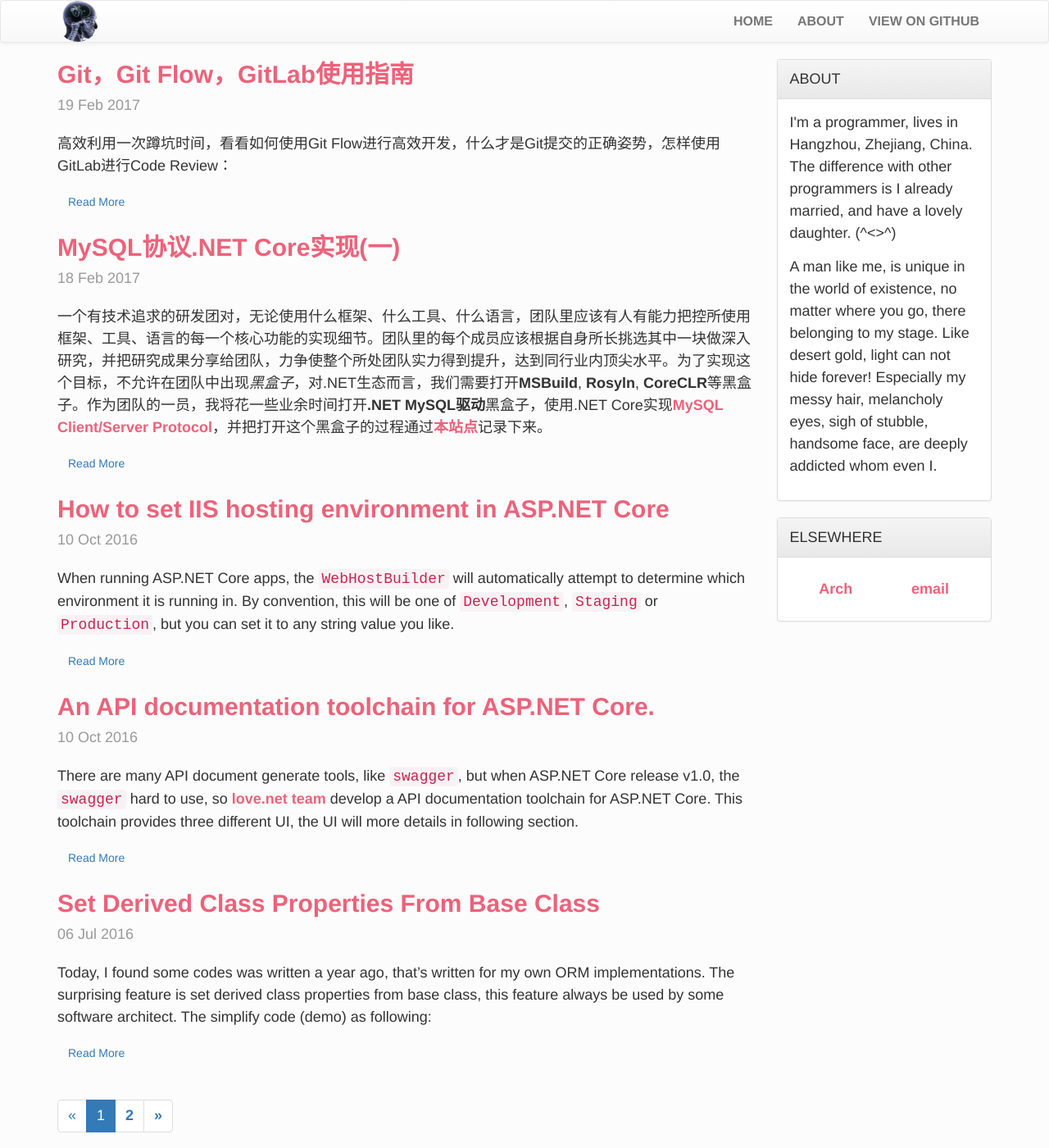
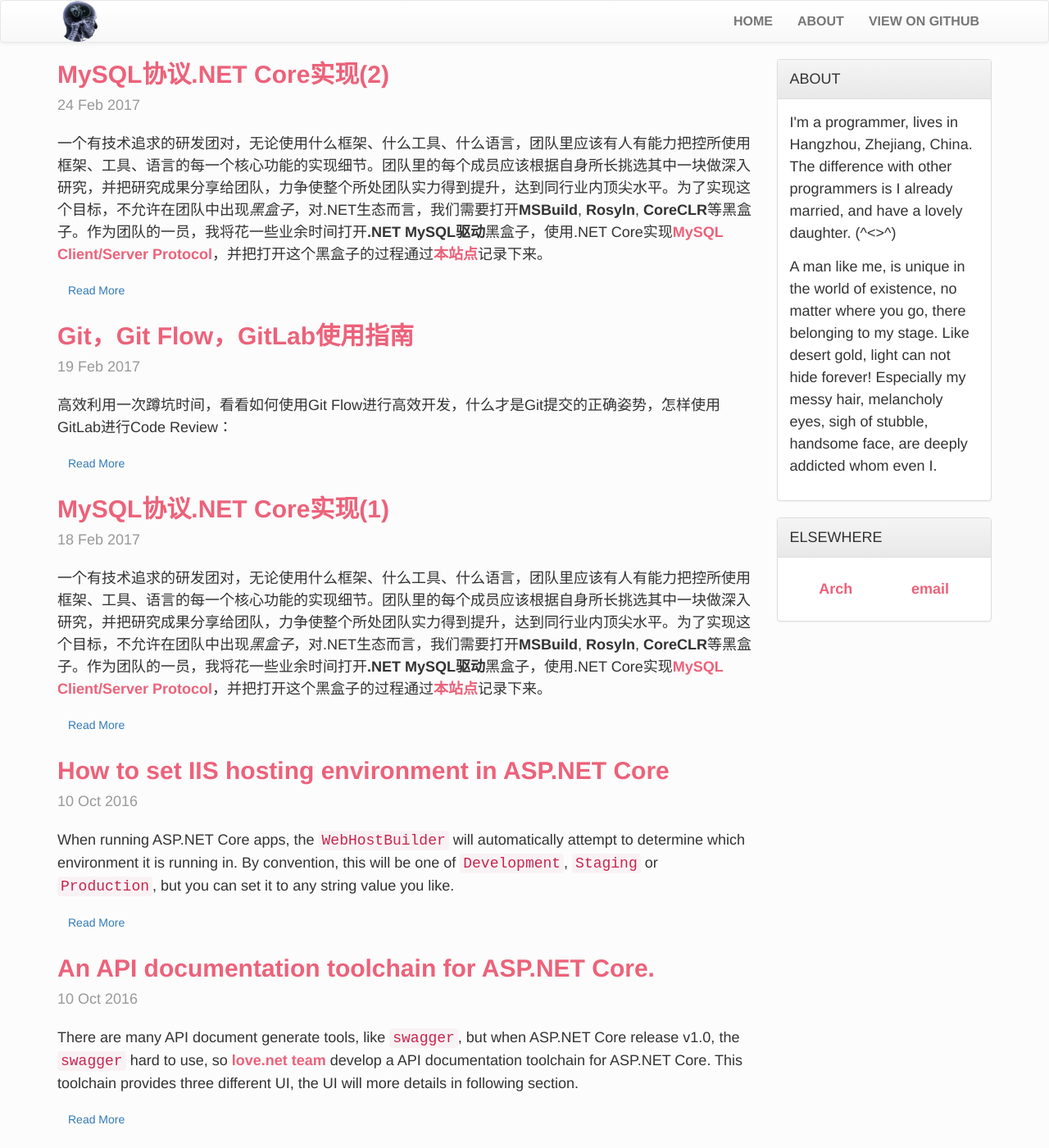
Before and after one commit to rigofunc/xyting.github.io, a Jekyll site: the page built from index.html, in a window 1280 px wide and 1400 px high. Shown: the whole window at 82% size. Built offline with Jekyll 4.4.1, drawn with Linux system fonts in a browser that asks for light colours; the list of posts is cut into pages by our own code.

Commit message:
feat: add temp post

```diff
--- a/_posts/2017-02-18-.NET-Core-MySql-Protocol-1.md
+++ b/_posts/2017-02-18-.NET-Core-MySql-Protocol-1.md
@@ -1,9 +1,14 @@
 ---
 layout: default
-title: MySQL协议.NET Core实现(一)
+title: MySQL协议.NET Core实现(1)
 ---
 
 一个有技术追求的研发团对，无论使用什么框架、什么工具、什么语言，团队里应该有人有能力把控所使用框架、工具、语言的每一个核心功能的实现细节。团队里的每个成员应该根据自身所长挑选其中一块做深入研究，并把研究成果分享给团队，力争使整个所处团队实力得到提升，达到同行业内顶尖水平。为了实现这个目标，不允许在团队中出现*黑盒子*，对.NET生态而言，我们需要打开**MSBuild**, **Rosyln**, **CoreCLR**等黑盒子。作为团队的一员，我将花一些业余时间打开**.NET MySQL驱动**黑盒子，使用.NET Core实现[MySQL Client/Server Protocol](https://dev.mysql.com/doc/internals/en/client-server-protocol.html)，并把打开这个黑盒子的过程通过[本站点](http://www.xyting.org)记录下来。
+
+# 每周五连载
+- [.NET Core实现MySQL协议(1): MySQL协议分析、基本类型实现](/)
+- [.NET Core实现MySQL协议(2): 异步Socket、OK响应报文实现](/_post/2017-02-24-.NET-Core-MySQL-Protocol-2)
+- [More...](/)
 
 这是使用.NET Core实现MySQL协议连载文章的第一篇。
 
--- /dev/null
+++ b/_posts/2017-02-24-.NET-Core-MySQL-Protocol-2.md
@@ -0,0 +1,19 @@
+---
+layout: default
+title: MySQL协议.NET Core实现(2)
+---
+
+一个有技术追求的研发团对，无论使用什么框架、什么工具、什么语言，团队里应该有人有能力把控所使用框架、工具、语言的每一个核心功能的实现细节。团队里的每个成员应该根据自身所长挑选其中一块做深入研究，并把研究成果分享给团队，力争使整个所处团队实力得到提升，达到同行业内顶尖水平。为了实现这个目标，不允许在团队中出现*黑盒子*，对.NET生态而言，我们需要打开**MSBuild**, **Rosyln**, **CoreCLR**等黑盒子。作为团队的一员，我将花一些业余时间打开**.NET MySQL驱动**黑盒子，使用.NET Core实现[MySQL Client/Server Protocol](https://dev.mysql.com/doc/internals/en/client-server-protocol.html)，并把打开这个黑盒子的过程通过[本站点](http://www.xyting.org)记录下来。
+
+# 每周五连载
+- [.NET Core实现MySQL协议(1): MySQL协议分析、基本类型实现](/_post/2017-02-18-.NET-Core-MySql-Protocol-1)
+- [.NET Core实现MySQL协议(2): 异步Socket、OK响应报文实现](/)
+- [More...](/)
+
+# 基础知识
+
+## 数据存储方式
+
+对于计算机的存储单元，无论是内存还是外存，都是由无数个电子开关组成的，这些电子开关有打开和关闭两个状态，打开时状态为1，关闭时状态为0。一个位(bit)代表了二进制的一个基本单元，在计算机内部，位(bit)是最基本的存储单元，不同类型的数据都需要转换成二进制后，再存放到内存中。
+
+##
```
Also changed, not shown: images/-5_101_show.png (added), images/5_101_show.png (added), images/5_to_101.png (added).
